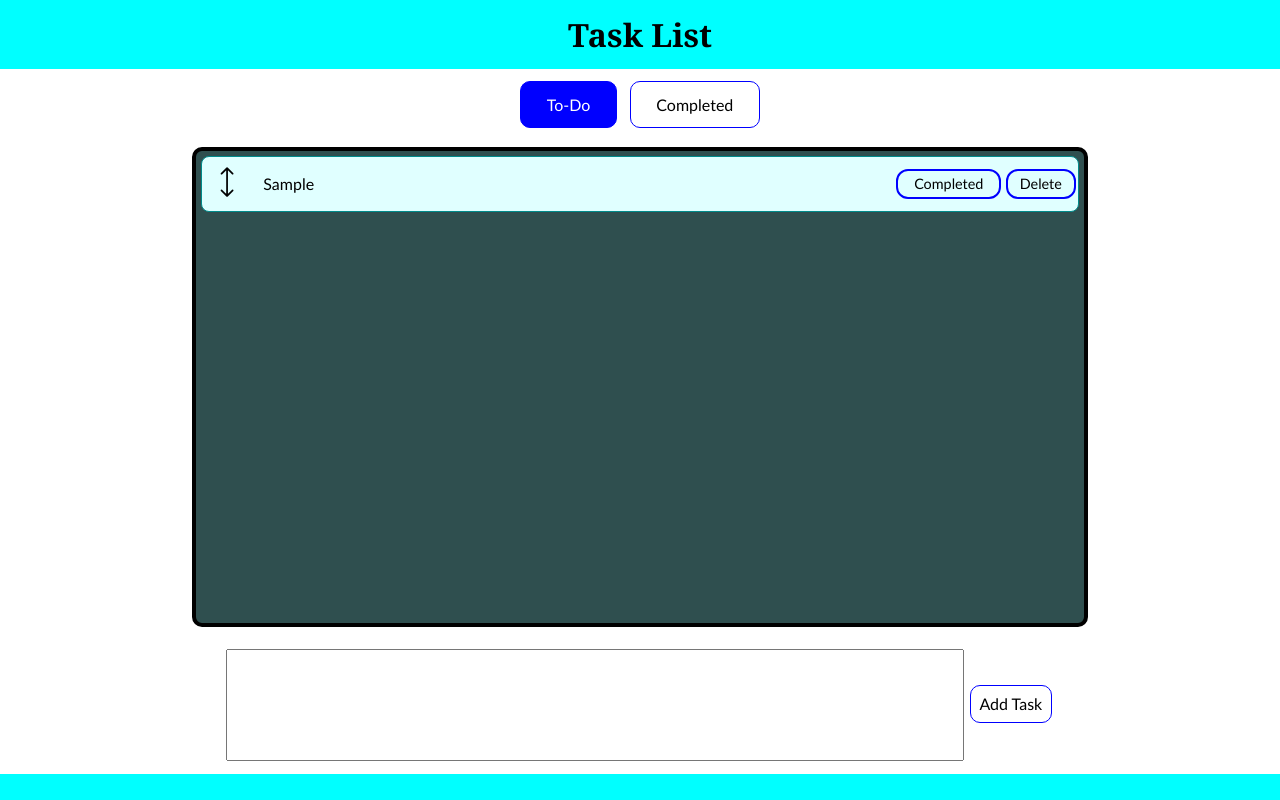
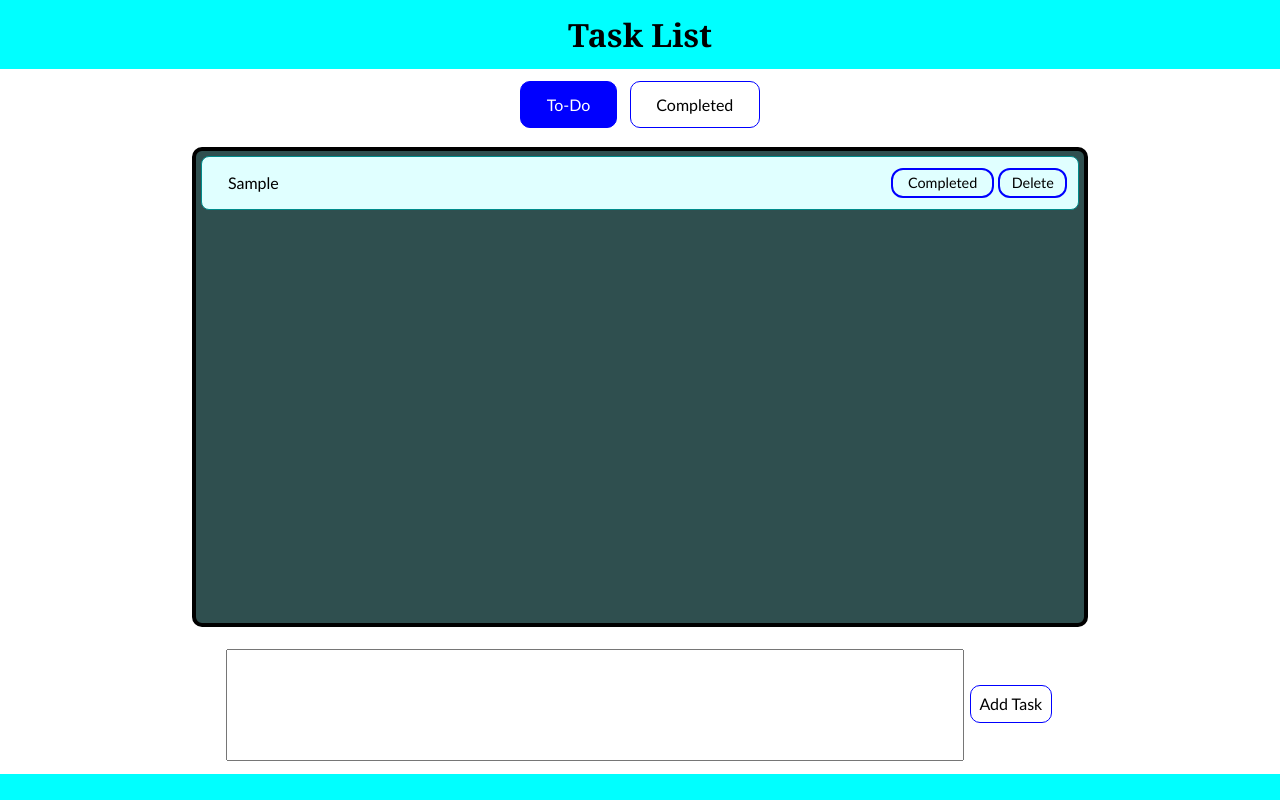
Before and after one commit to akivaab/Training, a plain HTML site: page 2-JavaScript/task-list.html in a window 1280 px wide. Both pictures are taken after typing "Sample" into the empty fields and a click on the button "Add Task". Drawn offline with Linux system fonts and the light colour scheme.

Commit message:
remove drag div and img

```diff
--- a/2-JavaScript/task-list.css
+++ b/2-JavaScript/task-list.css
@@ -88,6 +88,7 @@ main {
     display: flex;
     align-items: center;
     border-radius: 8px;
+    padding: 1%;
     margin: 0.2%;
     cursor: grab;
 }
@@ -101,17 +102,9 @@ main {
     border: solid lightcyan 1px;
 }
 
-.task-drag {
-    width: 5%;
-    margin: 1%;
-}
-.task-drag img {
-    max-width: 100%;
-    object-fit: contain;
-}
 .task-desc {
-    width: 70%;
-    margin-right: 2%;
+    width: 75%;
+    margin: auto 2%;
     word-wrap: break-word;
     font-family: 'Gill Sans', 'Gill Sans MT', Calibri, 'Trebuchet MS', sans-serif;
 }
--- a/2-JavaScript/task-list.html
+++ b/2-JavaScript/task-list.html
@@ -21,9 +21,6 @@
                 <div id="task-list-container">
                     <ul id="todo-task-list">
                         <li class="todo-task">
-                            <div class="task-drag">
-                                <img src="drag.png" alt="drag icon">
-                            </div>
                             <p class="task-desc"></p>
                             <button class="task-completed-btn">Completed</button>
                             <button class="task-delete-btn">Delete</button>
@@ -31,9 +28,6 @@
                     </ul>
                     <ul id="completed-task-list">
                         <li class="completed-task">
-                            <div class="task-drag">
-                                <img src="drag.png" alt="drag icon">
-                            </div>
                             <p class="task-desc"></p>
                             <button class="task-delete-btn">Delete</button>
                         </li>
--- a/2-JavaScript/task-list.js
+++ b/2-JavaScript/task-list.js
@@ -12,9 +12,6 @@ let completedTaskDescriptions = localStorage.getItem("completed-task-description
 let todoListHTML = ""
 for (const todoTaskDesc of todoTaskDescriptions) {
     todoListHTML += `<li class="todo-task">
-                        <div class="task-drag">
-                            <img src="drag.png" alt="drag icon">
-                        </div>
                         <p class="task-desc">${todoTaskDesc}</p>
                         <button class="task-completed-btn">Completed</button>
                         <button class="task-delete-btn">Delete</button>
@@ -26,9 +23,6 @@ todoTaskList.innerHTML = todoListHTML
 let completedListHTML = ""
 for (const completedTaskDesc of completedTaskDescriptions) {
     completedListHTML +=    `<li class="completed-task"></li>
-                                <div class="task-drag">
-                                    <img src="drag.png" alt="drag icon">
-                                </div>
                                 <p class="task-desc">${completedTaskDesc}</p>
                                 <button class="task-delete-btn">Delete</button>
                             </li>`
@@ -54,10 +48,7 @@ addTaskBtn.addEventListener("click", () => {
         addTaskDescInput.value = ""
         let newTask = document.createElement("li")
         newTask.classList.add("todo-task")
-        newTask.innerHTML = `<div class="task-drag">
-                                <img src="drag.png" alt="drag icon">
-                            </div>
-                            <p class="task-desc">${taskDesc}</p>
+        newTask.innerHTML = `<p class="task-desc">${taskDesc}</p>
                             <button class="task-completed-btn">Completed</button>
                             <button class="task-delete-btn">Delete</button>`
         todoTaskList.appendChild(newTask)
```
